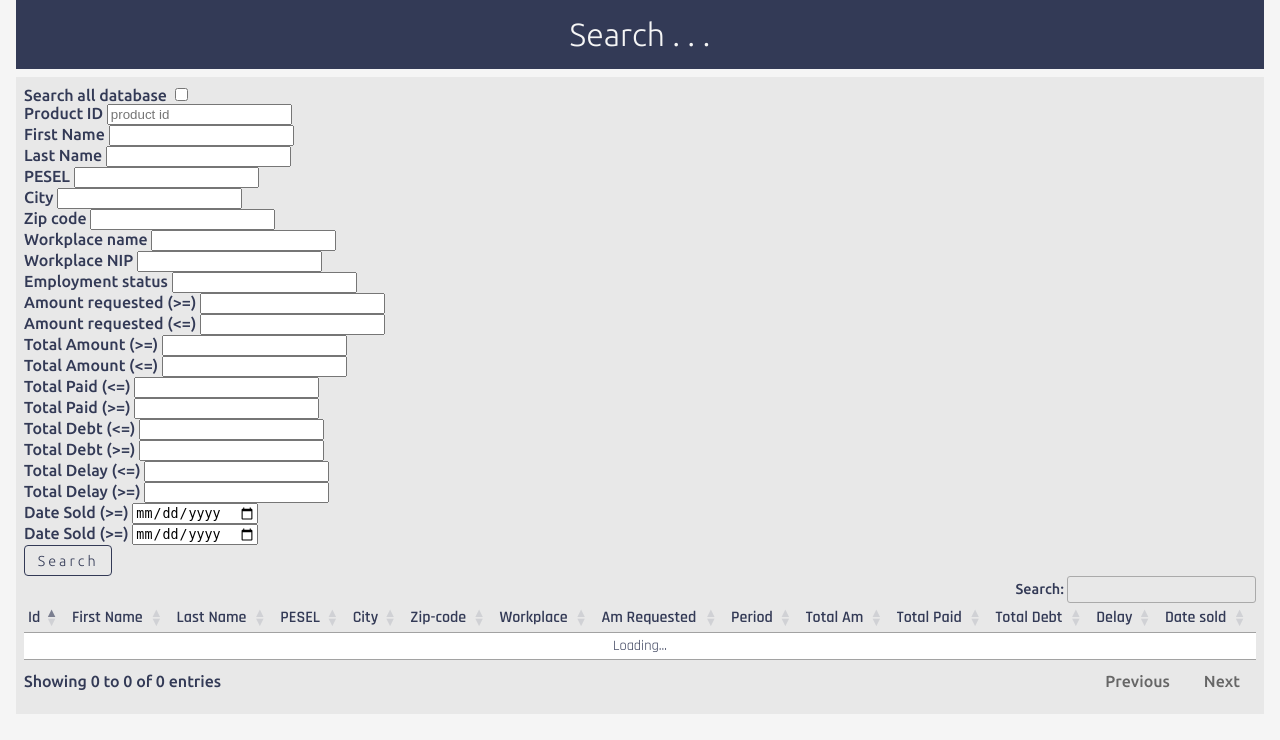
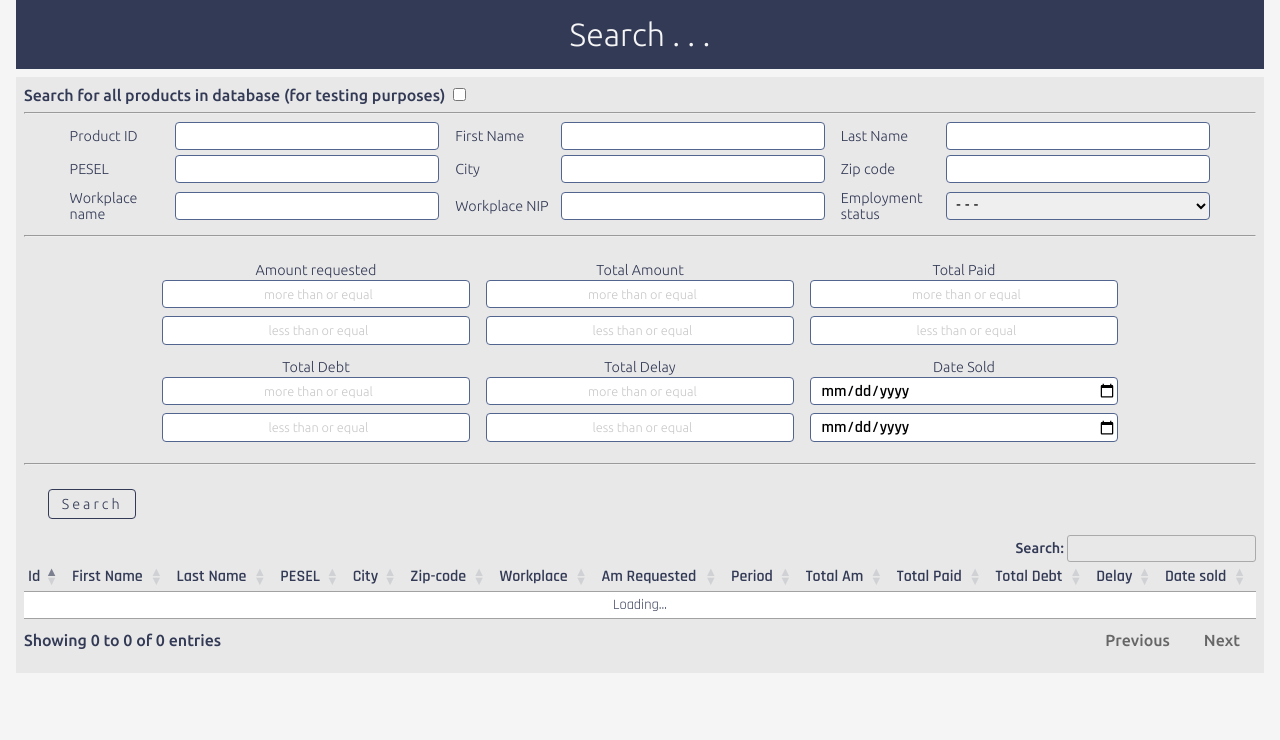
Before and after one commit to adam-teszner/loan-company, a Django app: template core/templates/core/search.html in a window 1280 px wide. Shown: the part 60-800 px from the top of the page. Run offline with Django 3.2, Linux system fonts and the light colour scheme; the template is opened without the code that fills it, so the values that code supplies are empty; parts of the project's set-up code (start-up, migrations or seed data) failed here and were passed over.

Commit message:
Search module finished

```diff
--- a/api/views.py
+++ b/api/views.py
@@ -385,7 +385,7 @@
         ]
 
         params = { k:v for (k,v) in self.request.query_params.items() if k in allowed_params }
-        print(params)
+        # print(params)
         if self.request.query_params.get('sadb'):
             return Product.objects.filter(**params).order_by('id')
 
--- a/core/templates/core/search.html
+++ b/core/templates/core/search.html
@@ -11,99 +11,95 @@
     <div class="pyl-information-box no-max">
       <div class="search-fields">
         <div class="search-fields">
-          <label for="sadb">Search all database</label>
+          <label for="sadb">Search for all products in database (for testing purposes)</label>
           <input type="checkbox" name="sadb" id='sadb'>
       </div>
+      <hr>
+
+      <div class="search-inputs-box">
+        <div class="search-top">
           <div class="search-fields">
-            <label for="id">Product ID</label>
-            <input class="search-input" type="text" name="id" placeholder="product id">
+              <label class="pyl-label-text" for="id">Product ID</label>
+              <input class="pyl-input search-input" type="number" min="1" name="id"ś>
           </div>
           <div class="search-fields">
-            <label for="owner__first_name">First Name</label>
-            <input class="search-input" type="text" name="owner__first_name" id="search-first_name">
+              <label class="pyl-label-text" for="owner__first_name">First Name</label>
+              <input class="pyl-input search-input" type="text" name="owner__first_name" id="search-first_name">
           </div>
           <div class="search-fields">
-            <label for="onwer__last_name">Last Name</label>
-            <input class="search-input" type="text" name="owner__last_name" id="search-last_name">
+              <label class="pyl-label-text" for="onwer__last_name">Last Name</label>
+              <input class="pyl-input search-input" type="text" name="owner__last_name" id="search-last_name">
           </div>
           <div class="search-fields">
-          <label for="owner__social_security_no_pesel">PESEL</label>
-          <input class="search-input" type="text" name="owner__social_security_no_pesel" id="search-social_security_no_pesel">
+            <label class="pyl-label-text" for="owner__social_security_no_pesel">PESEL</label>
+            <input class="pyl-input search-input" type="text" name="owner__social_security_no_pesel" id="search-social_security_no_pesel">
           </div>
           <div class="search-fields">
-          <label for="owner__adress__city">City</label>
-          <input class="search-input" type="text" name="owner__adress__city" id="search-city">
+            <label class="pyl-label-text" for="owner__adress__city">City</label>
+            <input class="pyl-input search-input" type="text" name="owner__adress__city" id="search-city">
           </div>
           <div class="search-fields">
-          <label for="owner__adress__zip_code">Zip code</label>
-          <input class="search-input" type="text" name="owner__adress__zip_code" id="search-zip_code">
+            <label class="pyl-label-text" for="owner__adress__zip_code">Zip code</label>
+            <input class="pyl-input search-input" type="text" name="owner__adress__zip_code" id="search-zip_code">
           </div>
           <div class="search-fields">
-          <label for="owner__workplace__name">Workplace name</label>
-          <input class="search-input" type="text" name="owner__workplace__name" id="search-workplace">
+            <label class="pyl-label-text" for="owner__workplace__name">Workplace name</label>
+            <input class="pyl-input search-input" type="text" name="owner__workplace__name" id="search-workplace">
           </div>
           <div class="search-fields">
-          <label for="owner__workplace__id_nip">Workplace NIP</label>
-          <input class="search-input" type="text" name="owner__workplace__id_nip" id="search-workplace-nip">
+            <label class="pyl-label-text" for="owner__workplace__id_nip">Workplace NIP</label>
+            <input class="pyl-input search-input" type="text" name="owner__workplace__id_nip" id="search-workplace-nip">
           </div>
           <div class="search-fields">
-          <label for="owner__work_status">Employment status</label>
-          <input class="search-input" type="text" name="owner__work_status" id="search-work-status">
+            <label class="pyl-label-text" for="owner__work_status">Employment status</label>
+            <select class="pyl-input search-input" name="owner__work_status" id="search-work-status">
+              <option value="">- - -</option>
+              <option value="ft">Full-time</option>
+              <option value="pt">Part-time</option>
+              <option value="rt">Retired</option>
+              <option value="dp">Disabled pension</option>
+            </select>
+          </div>
+        </div>
+        <hr>
+        <div class="search-bottom">
+          <div class="search-fields">
+            <label class="pyl-label-text" for="amount_requested__gte">Amount requested</label>
+            <input class="pyl-input search-input" type="text" name="amount_requested__gte" id="search-amount-requested-gte" placeholder="more than or equal">
+            <input class="pyl-input search-input" type="text" name="amount_requested__lte" id="search-amount-requested-lte" placeholder="less than or equal">
+          </div>
+          <div class="search-fields">
+            <label class="pyl-label-text" for="tot_amount__gte">Total Amount</label>
+            <input class="pyl-input search-input" type="text" name="tot_amount__gte" id="search-tot_amount-gte" placeholder="more than or equal">
+            <input class="pyl-input search-input" type="text" name="tot_amount__lte" id="search-tot_amount-lte" placeholder="less than or equal">
+          </div>
+          <div class="search-fields">
+            <label  class="pyl-label-text"for="tot_paid__lte">Total Paid</label>
+            <input class="pyl-input search-input" type="text" name="tot_paid__gte" id="search-tot_paid-gte" placeholder="more than or equal">
+            <input class="pyl-input search-input" type="text" name="tot_paid__lte" id="search-tot_paid-lte" placeholder="less than or equal">
+          </div>
+          <div class="search-fields">
+            <label class="pyl-label-text" for="tot_debt__lte">Total Debt</label>
+            <input class="pyl-input search-input" type="text" name="tot_debt__gte" id="search-tot_debt-gte" placeholder="more than or equal">
+            <input class="pyl-input search-input" type="text" name="tot_debt__lte" id="search-tot_debt-lte" placeholder="less than or equal">
+          </div>
+          <div class="search-fields">
+            <label class="pyl-label-text" for="tot_delay__lte">Total Delay</label>
+            <input class="pyl-input search-input" type="text" name="tot_delay__gte" id="search-tot_delay-gte" placeholder="more than or equal">
+            <input class="pyl-input search-input" type="text" name="tot_delay__lte" id="search-tot_delay-lte" placeholder="less than or equal">
+          </div>
+          <div class="search-fields">
+            <label class="pyl-label-text" for="created_date__gte">Date Sold</label>
+            <input class="pyl-input search-input" type="date" name="created_date__gte" id="search-created_date-gte" placeholder="more than or equal">
+            <input class="pyl-input search-input" type="date" name="created_date__lte" id="search-created_date-lte" placeholder="less than or equal">
+
+          </div>
         </div>
 
 
-        <div class="search-fields">
-          <label for="amount_requested__gte">Amount requested (>=)</label>
-          <input class="search-input" type="text" name="amount_requested__gte" id="search-amount-requested-gte">
       </div>
-          <div class="search-fields">
-            <label for="amount_requested__lte">Amount requested (<=)</label>
-            <input class="search-input" type="text" name="amount_requested__lte" id="search-amount-requested-lte">
-        </div>
-        <div class="search-fields">
-          <label for="tot_amount__gte">Total Amount (>=)</label>
-          <input class="search-input" type="text" name="tot_amount__gte" id="search-tot_amount-gte">
-        </div>
-          <div class="search-fields">
-            <label for="tot_amount__lte">Total Amount (<=)</label>
-            <input class="search-input" type="text" name="tot_amount__lte" id="search-tot_amount-lte">
-        </div>
-        <div class="search-fields">
-          <label for="tot_paid__lte">Total Paid (<=)</label>
-          <input class="search-input" type="text" name="tot_paid__lte" id="search-tot_paid-lte">
-        </div>
-          <div class="search-fields">
-            <label for="tot_paid__gte">Total Paid (>=)</label>
-            <input class="search-input" type="text" name="tot_paid__gte" id="search-tot_paid-gte">
-        </div>
-        <div class="search-fields">
-          <label for="tot_debt__lte">Total Debt (<=)</label>
-          <input class="search-input" type="text" name="tot_debt__lte" id="search-tot_debt-lte">
-        </div>
-        <div class="search-fields">
-          <label for="tot_debt__gte">Total Debt (>=)</label>
-          <input class="search-input" type="text" name="tot_debt__gte" id="search-tot_debt-gte">
-        </div>
-        <div class="search-fields">
-          <label for="tot_delay__lte">Total Delay (<=)</label>
-          <input class="search-input" type="text" name="tot_delay__lte" id="search-tot_delay-lte">
-        </div>
-        <div class="search-fields">
-          <label for="tot_delay__gte">Total Delay (>=)</label>
-          <input class="search-input" type="text" name="tot_delay__gte" id="search-tot_delay-gte">
-        </div>
-        <div class="search-fields">
-          <label for="created_date__gte">Date Sold (>=)</label>
-          <input class="search-input" type="date" name="created_date__gte" id="search-created_date-gte">
-        </div>
-        <div class="search-fields">
-          <label for="created_date__gte">Date Sold (>=)</label>
-          <input class="search-input" type="date" name="created_date__gte" id="search-created_date-gte">
-        </div>
-
+      <hr>
       <button id="search-btn" class="pyl-btn">Search</button>
-
-
     </div>
 
     <!-- Datatables -->
--- a/static/css/pyle-style.css
+++ b/static/css/pyle-style.css
@@ -269,7 +269,11 @@
     #login-el {
         padding-top: 0;
     }
-}
+    .search-top .search-fields {
+        flex-basis: 30% !important;
+    }
+}
+
 
 #login-el {
     padding-top: 1rem;
@@ -632,7 +636,12 @@
     .form-image {
         display: none;
     }
-
+    .search-top .search-fields {
+        flex-basis: 80% !important;
+    }
+    .search-bottom .search-fields {
+        flex-basis: 40% !important;
+    }
 
 }
 
@@ -641,6 +650,20 @@
     .form-content {
         grid-template-columns: auto;
         justify-content: stretch;
+    }
+    .search-top .search-fields {
+        flex-wrap: wrap !important;
+    }
+
+    .search-bottom .search-fields {
+        display: block !important;
+        width: 80% !important;
+        text-align: center !important;
+        align-self: center !important;
+    }
+
+    .search-bottom {
+        flex-direction: column !important;
     }
 
 }
@@ -1523,6 +1546,65 @@
     text-decoration-style: dotted;
 }
 
+.search-inputs-box {
+    font-size: .9rem;
+}
+
+.search-fields label {
+    padding-bottom: .1rem !important;
+    margin-top: .1rem !important;
+}
+
+.search-top {
+    display: flex;
+    flex-direction: row;
+    flex-wrap: wrap;
+    justify-content: center;
+}
+
+.search-top .search-fields {
+    display: flex;
+    flex-basis: 40%;
+    flex-direction: row;
+    padding: 0 .5rem .3rem;
+    align-items: center;
+}
+
+.search-top .search-fields label {
+    flex-basis: 40%;
+}
+
+.search-bottom {
+    padding-top: 1rem;
+    display: flex;
+    flex-direction: row;
+    flex-wrap: wrap;
+    justify-content: center;
+}
+.search-bottom .search-fields {
+    display: flex;
+    flex-direction: column;
+    flex-wrap: wrap;
+    padding: 0 .5rem .3rem;
+    align-items: center;
+    flex-basis: 25%;
+}
+
+.search-bottom .search-fields input {
+    margin-bottom: .5rem;
+}
+
+.search-bottom .search-fields input::placeholder, .search-bottom .search-fields input[type="date"]::placeholder{
+    color: var(--ad-two-color-darker);
+    font-family: var(--font-ubu);
+    font-weight: 200;
+    font-size: .8rem;
+    text-align: center;
+}
+
+#search-btn {
+    margin: 1rem 1.5rem;
+}
 /* DATATABLES */
 
 .data-table-cont {
```
Lines whose indentation alone changed are shown as unchanged.
